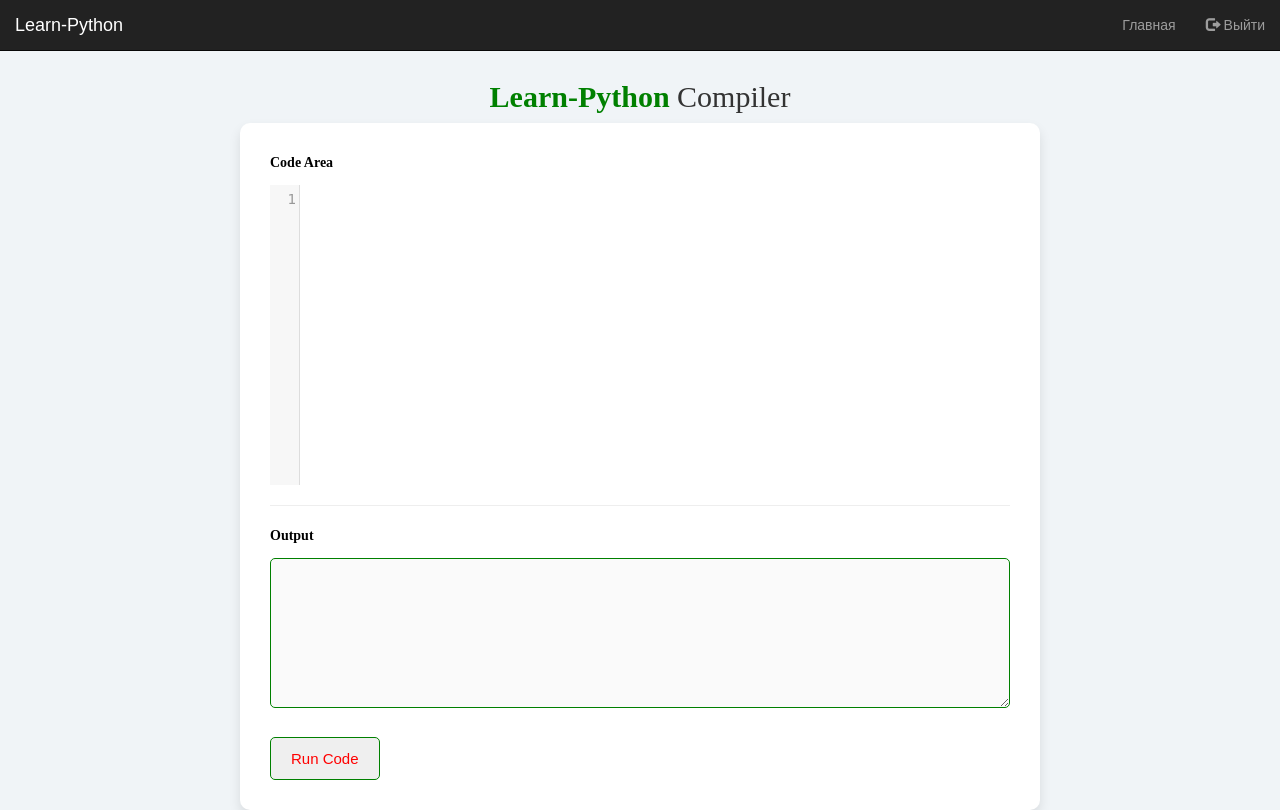
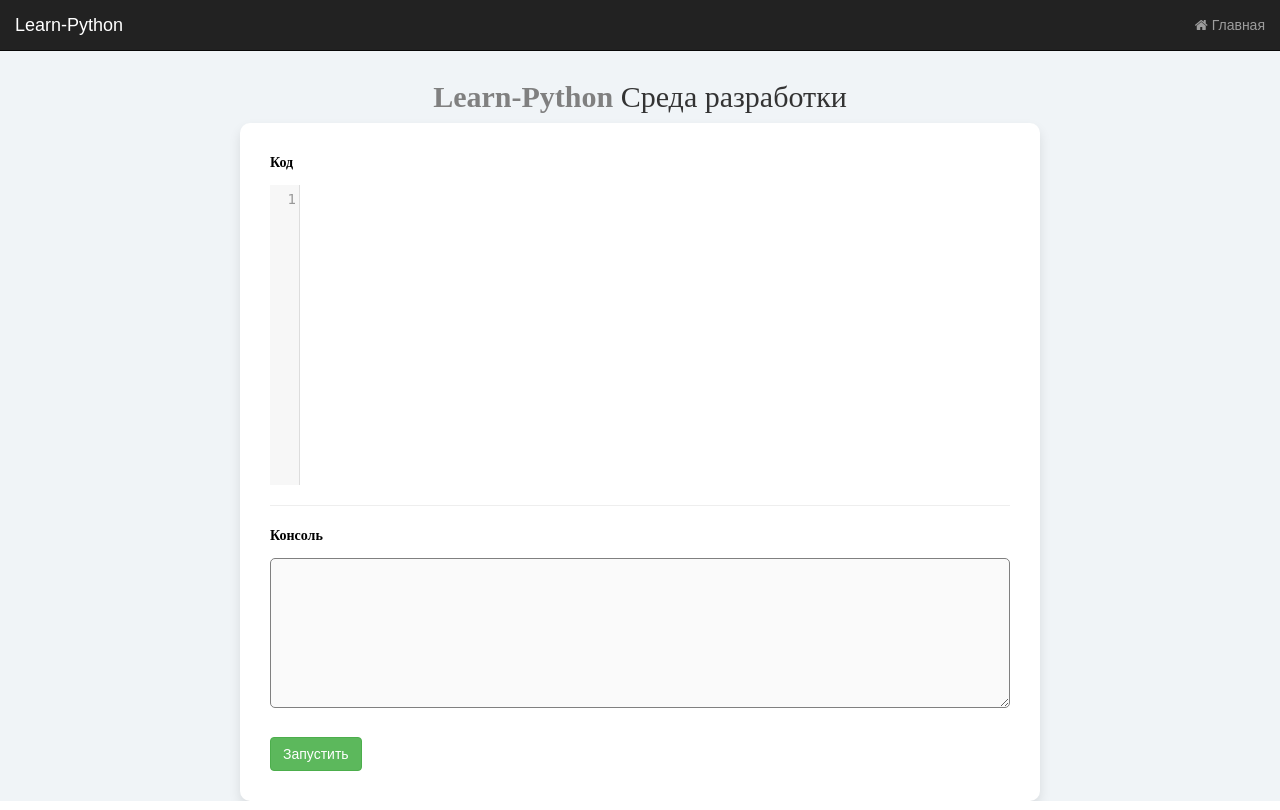
Before and after one commit to revengefir/Learn-Python, a Django app: page /playground/ in a window 1280 px wide. Run offline with Django 5.2, Linux system fonts and the light colour scheme; a user stored in the database is signed in; some libraries are stand-ins or nearby versions.

Commit message:
Translated to Russian

```diff
--- a/learnpython/playground/templates/playground/codeedit.html
+++ b/learnpython/playground/templates/playground/codeedit.html
@@ -5,7 +5,7 @@
 <head>
     <meta charset="utf-8">
     <meta name="viewport" content="width=device-width, initial-scale=1, shrink-to-fit=no">
-    <title>Learn-Python Compiler</title>
+    <title>Learn-Python среда разработки</title>
     <link rel="stylesheet" href="https://cdnjs.cloudflare.com/ajax/libs/codemirror/5.62.2/codemirror.min.css">
     <script src="https://cdnjs.cloudflare.com/ajax/libs/codemirror/5.62.2/codemirror.min.js"></script>
     <script src="https://cdnjs.cloudflare.com/ajax/libs/codemirror/5.62.2/mode/python/python.min.js"></script>
@@ -43,7 +43,7 @@
             height: 300px;
             font-size: 16px;
             width: 100%;
-            border: 1px solid green;
+            border: 1px solid gray;
             border-radius: 5px;
             padding: 12px;
             margin-bottom: 24px;
@@ -56,7 +56,7 @@
         }
 
         button {
-            color: red;
+            color: green;
             border: none;
             padding: 10px 20px;
             border-radius: 5px;
@@ -72,20 +72,20 @@
     </style>
 </head>
 <body>
-    <h2 style="font-family: 'Times New Roman', Times, serif; "> <strong style="color: green;">Learn-Python</strong> Compiler</h2>
+    <h2 style="font-family: 'Times New Roman', Times, serif; "> <strong style="color: gray;">Learn-Python</strong> Среда разработки</h2>
     <form action="runcode" method="post">
         {% csrf_token %}
         <div>
-            <label for="codearea">Code Area</label>
+            <label for="codearea">Код</label>
             <textarea id="codearea" name="codearea" rows="10" >{{ code }}</textarea>
         </div>
         <hr>
         <div>
-            <label for="output">Output</label>
+            <label for="output">Консоль</label>
             <textarea id="output" name="output" rows="4" disabled>{{ output }}</textarea>
         </div>
 
-        <button type="submit">Run Code</button>
+        <button type="submit" class="btn btn-success">Запустить</button>
     </form>
 
     <script>
--- a/learnpython/playground/views.py
+++ b/learnpython/playground/views.py
@@ -15,7 +15,7 @@ def execute_code(code):
     return output
 
 def codeedit(request):
-    return render(request, 'playground/codeedit.html')
+    return render(request, 'playground/codeedit.html', {'title': 'Среда разработки'})
 
 def runcode(request):
     if request.method == "POST":
--- a/learnpython/user/forms.py
+++ b/learnpython/user/forms.py
@@ -4,8 +4,6 @@ from django.contrib.auth.forms import UserCreationForm
 
 class UserRegisterForm(UserCreationForm):
     email = forms.EmailField()
-    first_name = forms.CharField(max_length=20)
-    last_name = forms.CharField(max_length= 20 )
     class Meta:
         model = User
         fields = ['username', 'email', 'password1', 'password2']
--- a/learnpython/user/templates/user/Email.html
+++ b/learnpython/user/templates/user/Email.html
@@ -12,7 +12,7 @@
             <section style="margin: 0 15px;color:#425b76;">
                 <h2 style="margin: 40px 0 27px 0;text-align: center;">Спасибо за региcтрацию!</h2>
                 <hr style="border:0;border-top: 1px solid rgba(66,91,118,0.3);max-width: 50%">
-                <p style="font-size:15.5px;font-weight: bold;margin:40px 20px 15px 20px;">Hi {{username}}, мы получили ваши данные, можете авторизоваться.</p>
+                <p style="font-size:15.5px;font-weight: bold;margin:40px 20px 15px 20px;">Здравствуйте {{username}}, мы получили ваши данные, можете авторизоваться.</p>
             </section>
         </div>
     </body>
--- a/learnpython/user/templates/user/layout.html
+++ b/learnpython/user/templates/user/layout.html
@@ -67,10 +67,9 @@
         </div>
         <div class="collapse navbar-collapse" id="mainNavBar">
           <ul class="nav navbar-nav navbar-right">
-            <li><a href="{% url "index" %}">Главная</a></li>
+            <li><a href="{% url "index" %}"><i class="fa fa-home"></i> Главная</a></li>
 
             {% if user.is_authenticated %}
-            <li><a href="{% url "logout" %}"><span class="glyphicon glyphicon-log-out"></span>   Выйти</a></li>
             {% else %}
             <li><a href="{% url "register" %}"><span class="glyphicon glyphicon-user"></span>   Регистрация</a></li>
             <li><a href="{% url "login" %}"><span class="glyphicon glyphicon-log-in"></span>   Вход</a></li>
--- a/learnpython/user/templates/user/login.html
+++ b/learnpython/user/templates/user/login.html
@@ -10,7 +10,7 @@
        {{ form|crispy }}
     </fieldset>
    <center>
-    <button style="background: black; font-size: 2rem; padding:1%;" class="btn btn-outline-info" type="submit"><span class="glyphicon glyphicon-log-in"></span>   вход</button>
+    <button style="background: black; font-size: 2rem; padding:1%; color: white;" class="btn btn-outline-info" type="submit"><span class="glyphicon glyphicon-log-in"></span>  Вход</button>
   </center>
   <br/>
   <sub style="text-align: left;"><a href="{% url 'register' %}" style="text-decoration: none; color: blue; padding:2%; cursor:pointer; margin-right:2%;">нет аккаунта? регистрация.</a></sub>
--- a/learnpython/user/templates/user/register.html
+++ b/learnpython/user/templates/user/register.html
@@ -4,12 +4,13 @@
 
 <div class="content-section col-md-8 col-md-offset-2">
   <form method="POST" style="border: 1px solid black; margin: 4%; padding:10%; border-radius:1%;">
+    <h1 style="text-align: center;">Регистрация</h1>
     {% csrf_token %}
     <fieldset class="form-group">
        {{ form|crispy }}
     </fieldset>
     <center>
-      <button style="background: black; padding:2%; font-size: 2rem; color:white;" class="btn btn-outline-info" type="submit"><span class="glyphicon glyphicon-check"></span>   sign up</button>
+      <button style="background: black; padding:2%; font-size: 2rem; color:white;" class="btn btn-outline-info" type="submit"><span class="glyphicon glyphicon-check"></span> Зарегистрироваться</button>
     </center>
     <br />
     <sub><a href="{% url "login" %}" style="text-decoration: none; color: blue; padding:3%; cursor:pointer;">Уже есть аккаунт?</a></sub>
--- a/learnpython/user/views.py
+++ b/learnpython/user/views.py
@@ -9,7 +9,7 @@ from django.template.loader import get_template
 from django.template import Context
 
 def index(request):
-    return render(request, 'user/index.html', {'title': 'index'})
+    return render(request, 'user/index.html', {'title': 'Главная'})
 
 def register(request):
     if request.method == "POST":
@@ -31,7 +31,7 @@ def register(request):
             return redirect("login")
     else:
         form = UserRegisterForm()
-    return render(request, 'user/register.html', {'form': form, 'title': "Registration"})
+    return render(request, 'user/register.html', {'form': form, 'title': "Регистрация"})
 
 def Login(request):
     if request.method == "POST":
@@ -45,4 +45,4 @@ def Login(request):
         else:
             messages.info(request, f'Account not found!')
     form = AuthenticationForm()
-    return render(request,'user/login.html', {'form': form, 'title': 'Login'})
+    return render(request,'user/login.html', {'form': form, 'title': 'Авторизация'})
--- /dev/null
+++ b/requirements.txt
@@ -0,0 +1,5 @@
+asgiref==3.11.0
+Django==6.0
+django-crispy-bootstrap==0.1.1.1
+django-crispy-forms==1.14.0
+sqlparse==0.5.5
```
Also changed, not shown: learnpython/user/templates/user/index.html (+6 -3 lines), learnpython/db.sqlite3.
